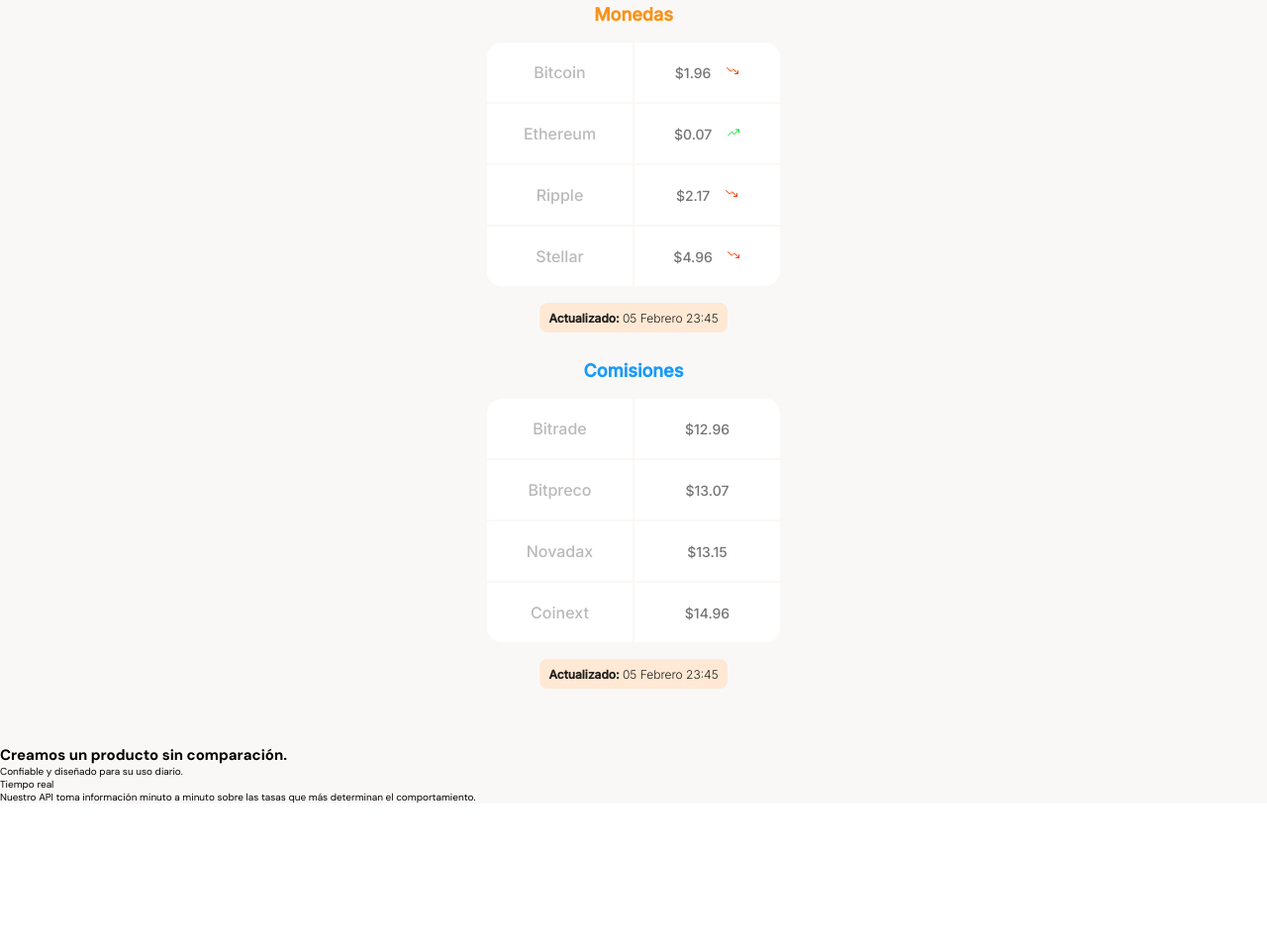
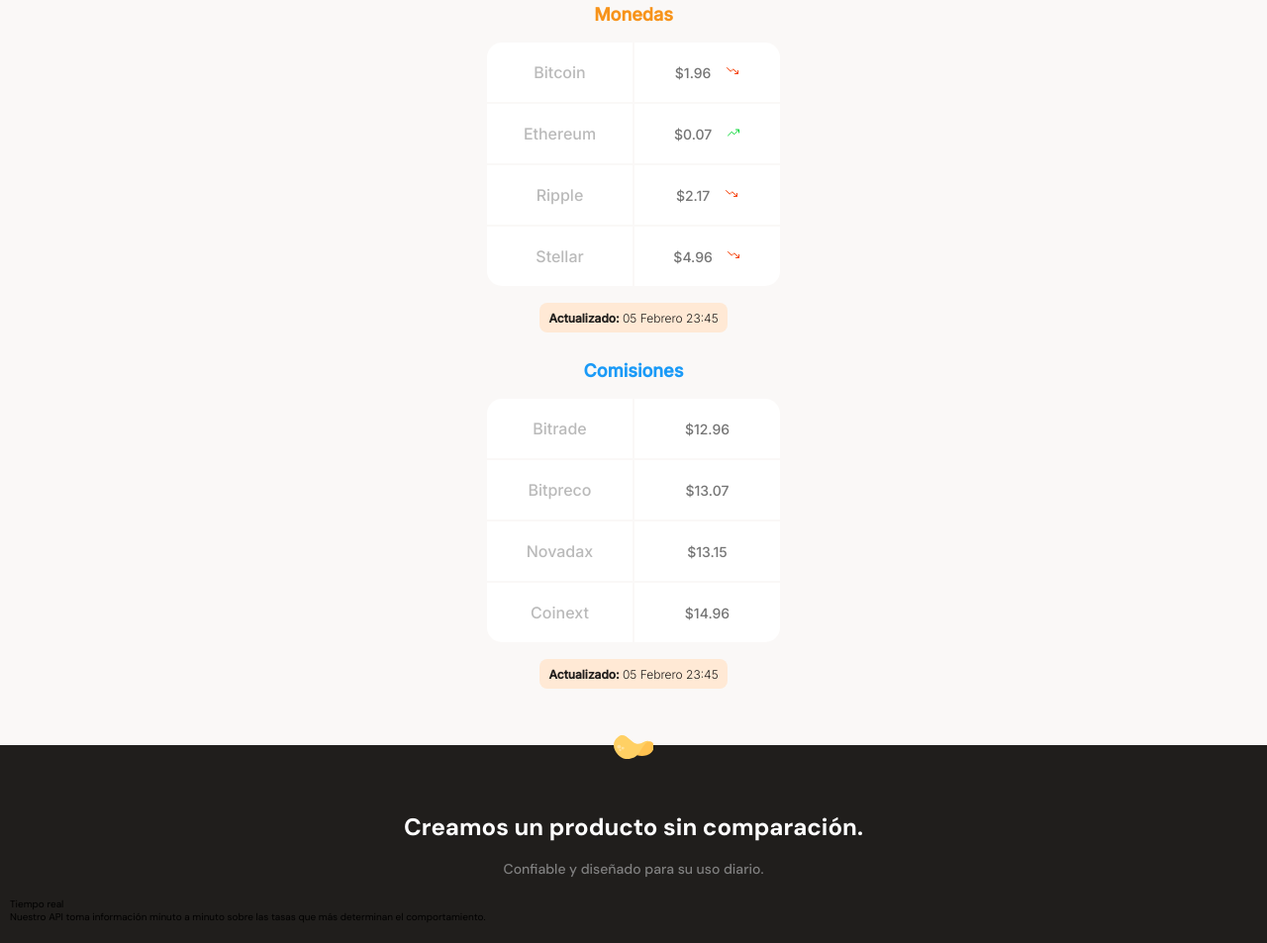
Before and after one commit to SamuelUlises/MobileFirst, a plain HTML site: page index.html in a window 1280 px wide. Shown: the part 763-1716 px from the top of the page at 99% size. Before the commit the page ends 1575 px from the top, so only its background shows below. Drawn offline with Linux system fonts and the light colour scheme.

Commit message:
Se le dio estilo al logotipo que divide las seccion de las tablas, y la sección de los detalles del producto. Los cambios fueron realizados en la hoja de estilo styles.css

```diff
--- a/index.html
+++ b/index.html
@@ -80,8 +80,8 @@
            </section>
         </section>
         <section class="main-product-detail">
-            <span></span>
-            <div>
+            <span class="product-detail--batata-logo"></span>
+            <div class="product-detail--title">
                 <h2>Creamos un producto sin comparación.</h2>
                 <p>Confiable y diseñado para su uso diario.</p>
             </div>
--- a/styles.css
+++ b/styles.css
@@ -252,3 +252,46 @@ main{
     font-weight: 300;
     color: var(--warm-black);
 }
+
+.main-product-detail{
+    position: relative;
+    width: 100%;
+    min-width: 320px;
+    height: auto;
+    padding: 20px 10px;
+    background-color: var(--warm-black);
+}
+
+.product-detail--batata-logo{
+    position: absolute;
+    width: 40px;
+    height: 25px;
+    top: -10px;
+    left: calc(50% - 20px);
+    background-image: url("./assets/icons/batata.svg");
+}
+
+.product-detail--title{
+    width: 90%;
+    min-width: 288px;
+    height: auto;
+    margin: 0 auto;
+    margin-top: 50px;;
+    text-align: center;
+}
+
+.product-detail--title h2{
+    margin-bottom: 20px;
+    font-size: 2.4rem;
+    font-weight: bold;
+    line-height: 2.6rem;
+    color: var(--just-white);
+}
+
+.product-detail--title p{
+    margin-bottom: 20px;
+    font-size: 1.4rem;
+    font-weight: 500;
+    line-height: 1.8rem;
+    color: #808080;
+}
```
